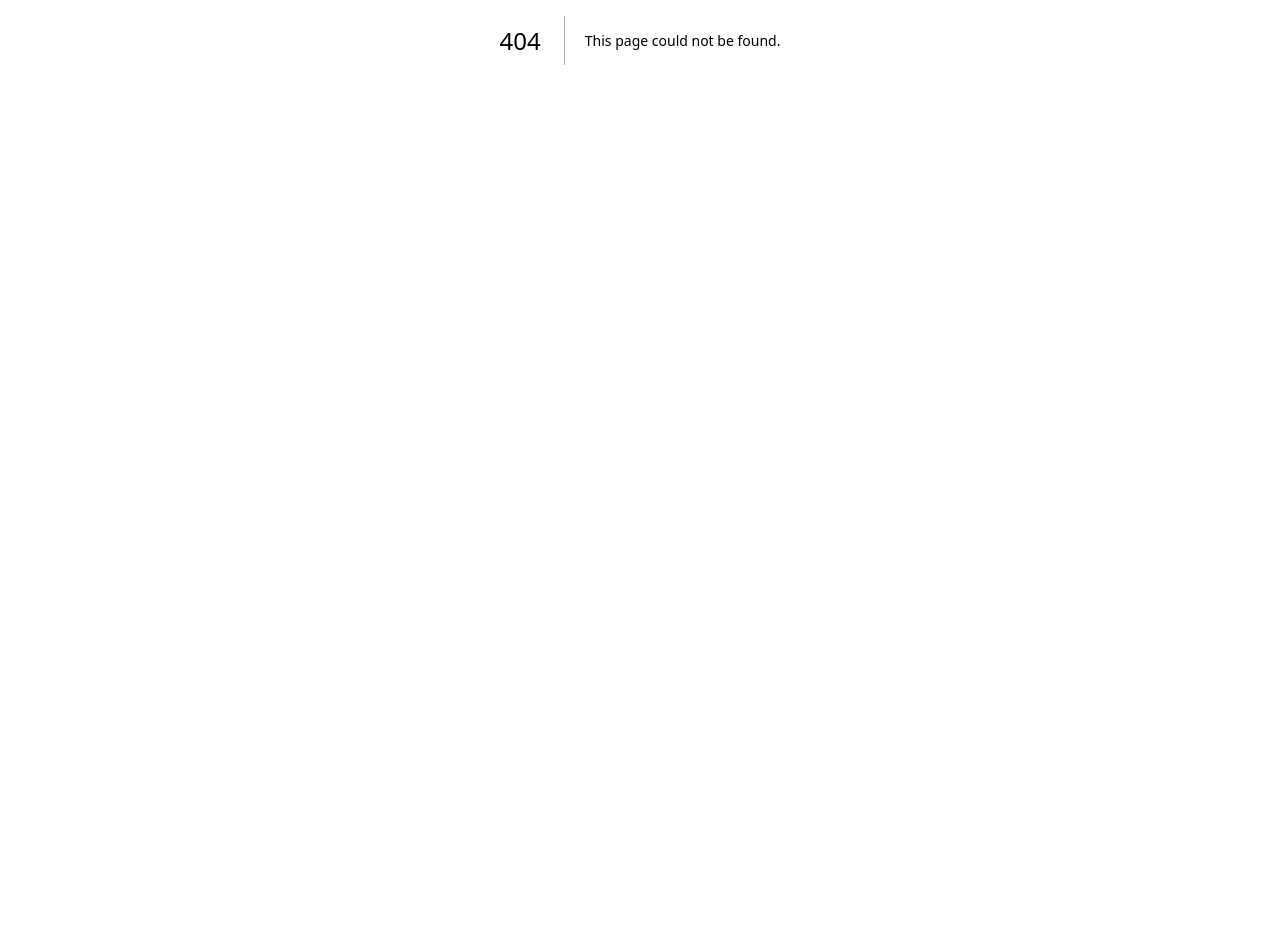
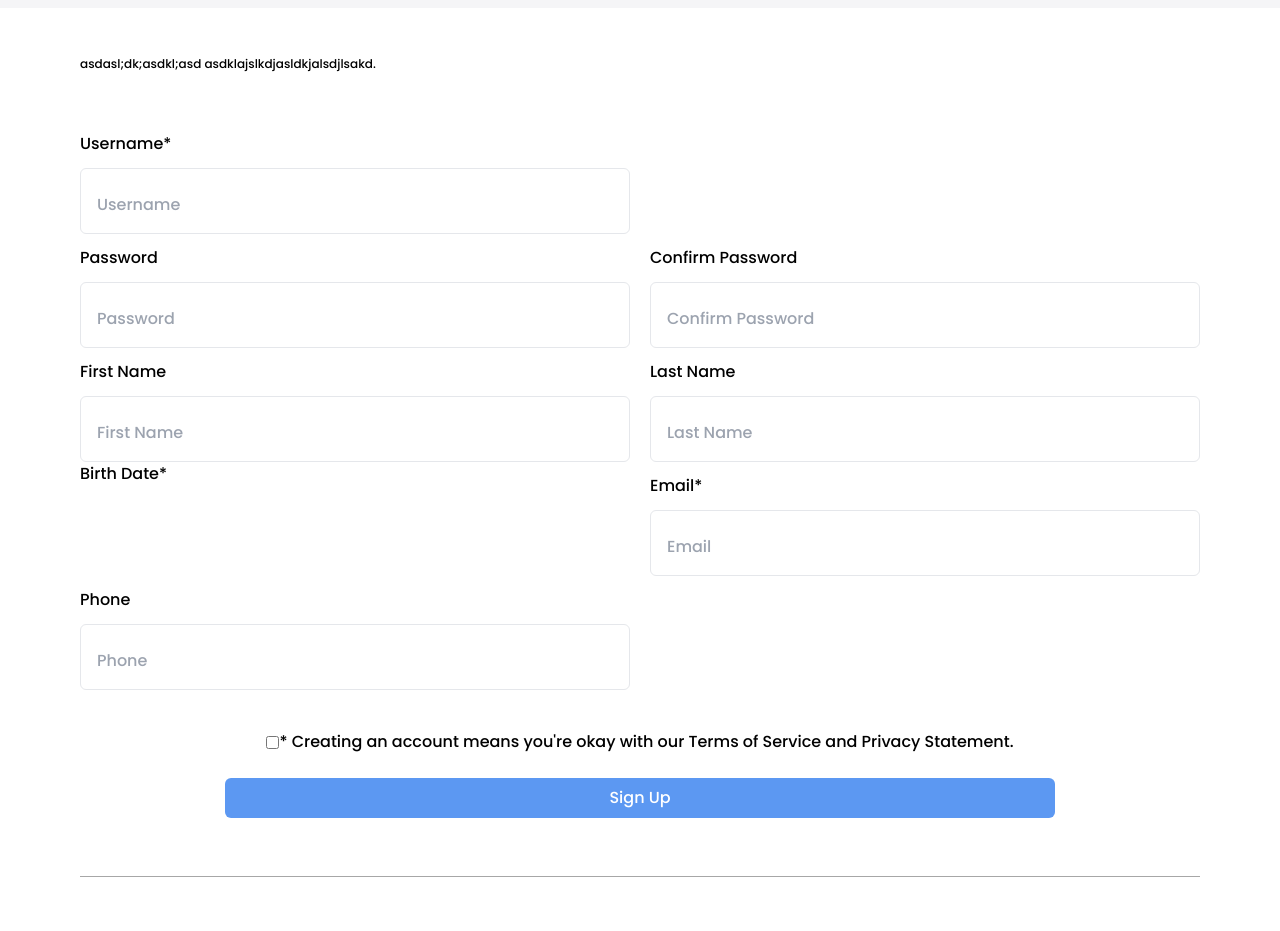
Before and after one commit to Hungpd170501/holiday-swap-fe-web, a Next.js app: page /register in a window 1280 px wide. Before the commit this address had no page. Shown: the part 360-1291 px from the top of the page. Before the commit the page ends 800 px from the top, so only its background shows below. Built offline with nearby package versions, Linux system fonts and the light colour scheme.

Commit message:
Register_Footer_UI

```diff
--- /dev/null
+++ b/app/components/Footer.tsx
@@ -0,0 +1,83 @@
+import Image from "next/image";
+import Link from "next/link";
+import React from "react";
+
+export default function Footer() {
+  return (
+    <div className="w-full flex flex-col items-center justify-center">
+      <div className="bg-[#1A1A1A] w-full h-80 grid grid-cols-4 gap-8  px-[50px] items-center justify-center">
+        <div>
+          <div className="flex flex-row">
+            <div className="text-white text-[25px] pb-[25px]">Holiday</div>
+            <div className="text-[#5C98F2] text-[25px]">Swap</div>
+          </div>
+          <Image
+            width={80}
+            height={80}
+            className="w-10 h-10 rounded-full mt-3 "
+            src="/images/logo.png"
+            alt="logo"
+          />
+        </div>
+        <div className="flex flex-col">
+          <div className="text-white text-[25px] mb-[25px]">Contact</div>
+          <div>
+            <div className="text-[#A7A7A7]  font-thin pb-[20px]">
+              T: 0856597778
+            </div>
+            <div className="text-[#A7A7A7]  font-thin pb-[20px]">
+              E: Holidayswap@email.com
+            </div>
+            <div className="text-[#A7A7A7]  font-thin pb-[20px]">
+              Page: Facebook.com/HolidaySwap
+            </div>
+          </div>
+        </div>
+        <div className="flex flex-col">
+          <div className="text-white text-[25px] mb-[25px]">Useful Links</div>
+          <div>
+            <p className="text-[#A7A7A7]  font-thin pb-[20px] ">
+              Travel Blog & Tip
+            </p>
+            <p className="text-[#A7A7A7]  font-thin  pb-[20px]">
+              Working With Us
+            </p>
+            <p className="text-[#A7A7A7]  font-thin pb-[20px]">
+              Be Our Partner
+            </p>
+          </div>
+        </div>
+        <div className="flex flex-col">
+          <div className="text-white text-[25px] mb-[25px]">
+            Pay Safely With Us
+          </div>
+          <div className=" text-[#A7A7A7] font-thin pb-[65px]">
+            The payment is encrypted and transmitted securely with an SSL
+            protocol.
+          </div>
+        </div>
+      </div>
+      <div className="bg-black w-full h-16 px-[20px] flex justify-center">
+        <div className="grid grid-cols-2 gap-96">
+          <div className="flex flex-row items-center justify-start">
+            <Link className="text-[#A7A7A7] font-light px-3" href="/Home">
+              Home
+            </Link>
+            <Link className="text-[#A7A7A7] font-light px-3" href="/About">
+              About
+            </Link>
+            <Link className="text-[#A7A7A7] font-light px-3" href="/Blog">
+              Blog
+            </Link>
+            <Link className="text-[#A7A7A7] font-light px-3" href="/Contact">
+              Contact
+            </Link>
+          </div>
+          <div className="text-[#A7A7A7] flex flex-row items-center justify-end">
+            Copyright © 2023 HolidaySwap. All Rights Reserved.
+          </div>
+        </div>
+      </div>
+    </div>
+  );
+}
--- /dev/null
+++ b/app/components/input/Input.tsx
@@ -0,0 +1,52 @@
+"use client";
+
+import React from "react";
+import { FieldErrors, FieldValues, UseFormRegister } from "react-hook-form";
+import { BiDollar } from "react-icons/bi";
+
+interface InputProps {
+  id: string;
+  label: string;
+  type?: string;
+  placeholder?: string;
+  //   disabled?: boolean;
+  //   formatPrice?: boolean;
+  //   required?: boolean;
+  //   register: UseFormRegister<FieldValues>;
+  //   errors: FieldErrors;
+}
+
+const Input: React.FC<InputProps> = ({
+  id,
+  label,
+  type = "text",
+  placeholder = "",
+  //   disabled,
+  //   formatPrice,
+  //   required,
+  //   register,
+  //   errors,
+}) => {
+  return (
+    <div className="w-full flex-col flex">
+      {/* {formatPrice && (
+        <BiDollar
+          size={24}
+          className="text-neutral-700 absolute top-5 left-2"
+        />
+      )} */}
+      <label className="py-3">{label}</label>
+      <input
+        id={id}
+        // disabled={disabled}
+        // {...register(id, { required })}
+        placeholder={placeholder}
+        type={type}
+        className={`peer  p-4 pt-6 font-light bg-white border rounded-md outline-none transition disabled:opacity-70 disabled:cursor-not-allowed
+        `}
+      />
+    </div>
+  );
+};
+
+export default Input;
--- /dev/null
+++ b/app/components/modal/ModalLogin.tsx
@@ -0,0 +1,5 @@
+import React from "react";
+
+export default function ModalLogin() {
+  return <div>ModalLogin</div>;
+}
--- /dev/null
+++ b/app/components/register/BtnRegister.tsx
@@ -0,0 +1,11 @@
+import React from "react";
+
+export default function BtnRegister() {
+  return (
+    <div className="flex flex-row items-center justify-center w-full">
+      <button className="bg-[#5C98F2] px-96 py-2 my-2 text-white rounded-md">
+        Sign Up
+      </button>
+    </div>
+  );
+}
--- /dev/null
+++ b/app/register/layout.tsx
@@ -0,0 +1,25 @@
+// import "./globals.css";
+import type { Metadata } from "next";
+import { Poppins } from "next/font/google";
+
+const font = Poppins({
+  subsets: ["latin"],
+  weight: "500",
+});
+
+export const metadata: Metadata = {
+  title: "register",
+  description: "Generated by create next app",
+};
+
+export default function RootLayout({
+  children,
+}: {
+  children: React.ReactNode;
+}) {
+  return (
+    <html lang="en">
+      <body className={font.className}>{children}</body>
+    </html>
+  );
+}
--- /dev/null
+++ b/app/register/page.tsx
@@ -0,0 +1,88 @@
+import React from "react";
+import Header from "../components/Header";
+import Input from "../components/input/Input";
+import BtnRegister from "../components/register/btnRegister";
+import Link from "next/link";
+import Footer from "../components/Footer";
+
+export default function Register() {
+  return (
+    <div>
+      <Header />
+      <div className="bg-[#F5F5F7] flex items-center justify-center ">
+        <div className="text-5xl  pt-[250px] pb-[70px]">Register</div>
+      </div>
+      <div className="px-20 flex-col w-full bg-white">
+        <div className="flex items-center py-12 text-xs w-full">
+          asdasl;dk;asdkl;asd asdklajslkdjasldkjalsdjlsakd.
+        </div>
+        <div className="grid grid-cols-2 gap-5">
+          <Input
+            type="text"
+            id="userName"
+            label="Username*"
+            placeholder="Username"
+          />
+        </div>
+
+        <div className="grid grid-cols-2 gap-5">
+          <Input
+            type="password"
+            id="password"
+            label="Password"
+            placeholder="Password"
+          />
+          <Input
+            type="password"
+            id="confirmPassword"
+            label="Confirm Password"
+            placeholder="Confirm Password"
+          />
+        </div>
+        <div className="grid grid-cols-2 gap-5">
+          <Input
+            type="text"
+            id="firstName"
+            label="First Name"
+            placeholder="First Name"
+          />
+          <Input
+            type="text"
+            id="lastName"
+            label="Last Name"
+            placeholder="Last Name"
+          />
+        </div>
+        <div className="grid grid-cols-2 gap-5">
+          <div>Birth Date*</div>
+          <Input type="email" id="email" label="Email*" placeholder="Email" />
+        </div>
+        <div className="grid grid-cols-2 gap-5">
+          <Input type="text" id="phone" label="Phone" placeholder="Phone" />
+          {/* <Input
+            type="text"
+            id="lastName"
+            label="Last Name"
+            placeholder="Last Name"
+          /> */}
+        </div>
+        <div className="flex flex-row w-full items-center justify-center pt-10 pb-4    ">
+          <input type="checkbox" />
+          <div>
+            * Creating an account means you're okay with our Terms of Service
+            and Privacy Statement.
+          </div>
+        </div>
+        <BtnRegister />
+        <div className="bg-[#A7A7A7] w-full h-[0.5px] my-[50px]"></div>
+        <div className="w-full flex flex-col items-center  justify-center">
+          <div className="text-[20px] font-bold pb-2">Already Member?</div>
+          <Link className="text-blue-300 pb-[60px]" href={"/login"}>
+            Login
+          </Link>
+        </div>
+      </div>
+      <Footer />
+    </div>
+  );
+}
--- a/package.json
+++ b/package.json
@@ -20,6 +20,7 @@
     "postcss": "8.4.26",
     "react": "18.2.0",
     "react-dom": "18.2.0",
+    "react-hook-form": "^7.46.1",
     "react-icons": "^4.11.0",
     "swiper": "^10.2.0",
     "tailwindcss": "3.3.3",
```
Also changed, not shown: app/components/input/InputPassword.tsx (added), public/images/logo.png (added), 1 other file (tests, documents, lock files or other folders).
